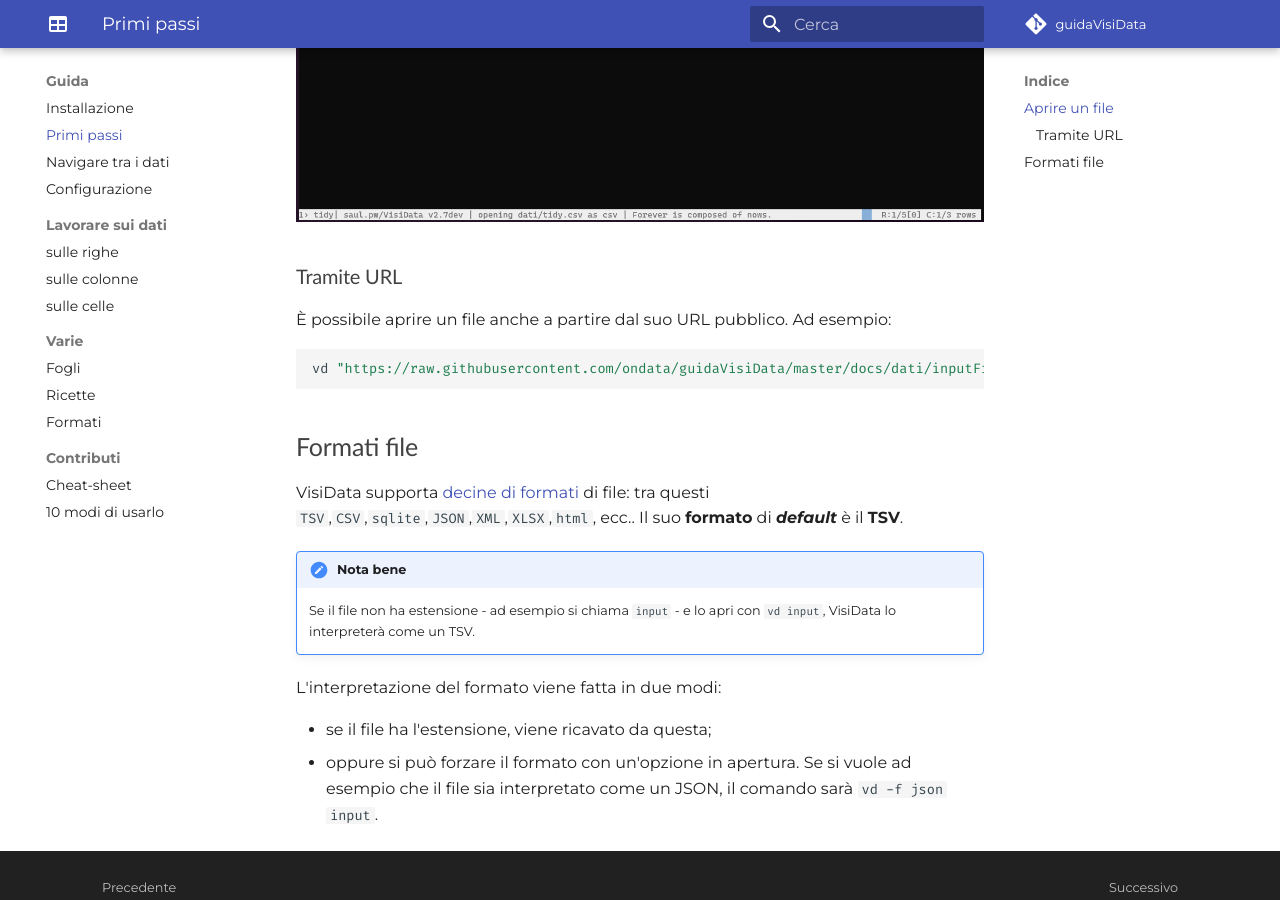
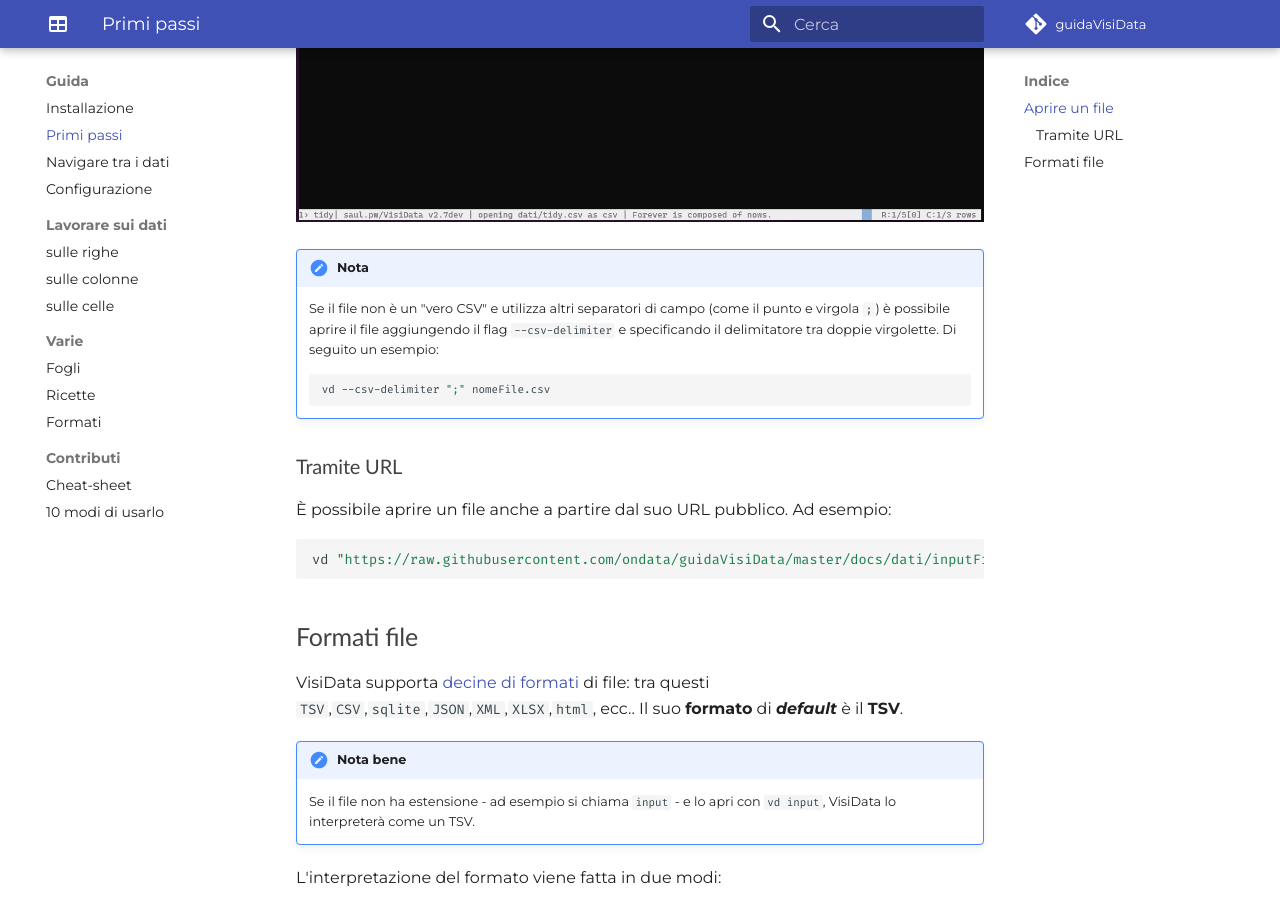
Before and after one commit to ondata/guidaVisiData, an MkDocs documentation site: the page built from docs/primiPassi.md, in a window 1280 px wide and 900 px high, scrolled down 896 px. Built offline with MkDocs 1.6.1 and Material for MkDocs 9.7.7, drawn with Linux system fonts in a browser that asks for light colours; comment, search, counter and statistics services are not loaded.

Commit message:
Added `--csv-delimiter`
Ho aggiunto un piccolo riferimento a `--csv-delimiter` perchè mi capita spesso di aprire dei csv con delimitatori `;` e non ricordo quasi mai l'apposito flag

````diff
--- a/docs/primiPassi.md
+++ b/docs/primiPassi.md
@@ -33,6 +33,14 @@
 
 ![](imgs/primiPassi_01.png)
 
+!!! attention "Nota"
+
+    Se il file non è un "vero CSV" e utilizza altri separatori di campo (come il punto e virgola `;`) è possibile aprire il file aggiungendo il flag `--csv-delimiter` e specificando il delimitatore tra doppie virgolette. Di seguito un esempio:
+
+    ```bash
+    vd --csv-delimiter ";" nomeFile.csv
+    ```
+
 ### Tramite URL
 
 È possibile aprire un file anche a partire dal suo URL pubblico. Ad esempio:
````
